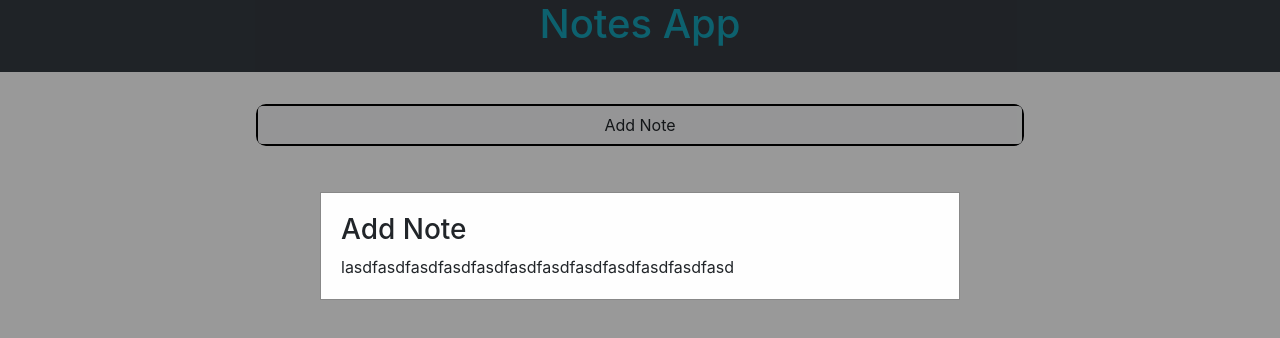
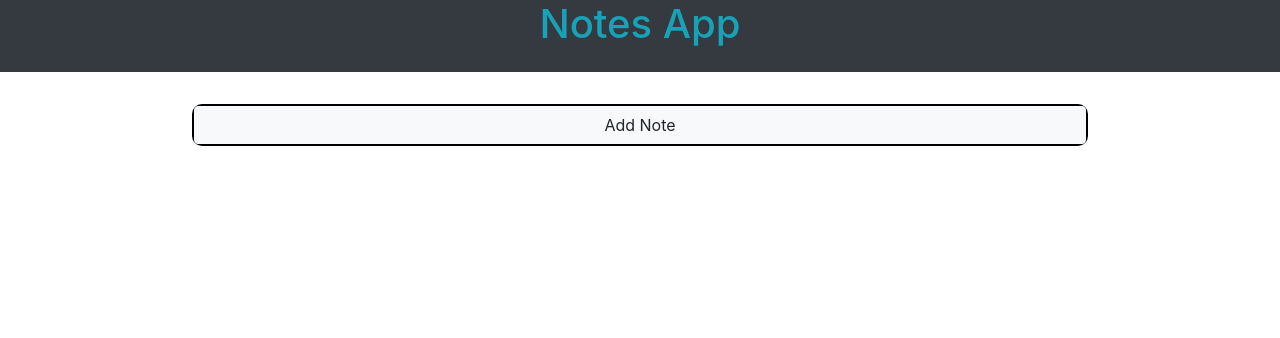
Before and after one commit to Vukosavljev/notes, a React (Create React App) app: page / in a window 1280 px wide. Shown: the top 338 px of the page. Built offline with nearby package versions, Linux system fonts and the light colour scheme; the HTML template or start-up script is replaced by a standard one.

Commit message:
Toggle modal.

```diff
--- a/src/components/addNote/AddNote.js
+++ b/src/components/addNote/AddNote.js
@@ -1,12 +1,27 @@
 import React from 'react';
 import './AddNote.scss';
 
-const AddNote = () => {
+const AddNote = ({toggleModal}) => {
+
     return (
-        <div className="underlay">
-            <div className="overlay" >
-            <h3>Add Note</h3>
-            lasdfasdfasdfasdfasdfasdfasdfasdfasdfasdfasdfasd
+        <div className="underlay" >
+            <div className="overlay row"  >
+            <img onClick={toggleModal} className="icon" alt="closing" src="https://img.icons8.com/ios-filled/50/000000/x.png" />
+
+                <form className="w-100 mt-4" >
+                    <div className="form-group">
+                        <input className="form-control" placeholder="Title" />
+                    </div>
+                    <div className="form-group">
+                        <textarea className="form-control" placeholder="Note Description" />
+                    </div>
+                    <div className="form-group">
+                        <input className="form-control" placeholder="Author" />
+                    </div>
+                    <button type="submit" className="btn btn-block btn-info">Save Note</button>
+                </form>
+
+
             </div>
         </div>
     );
--- a/src/components/addNote/AddNote.scss
+++ b/src/components/addNote/AddNote.scss
@@ -6,13 +6,25 @@
     width: 100%;
     height: 100%;
     overflow: auto;
-    background-color: rgba(0,0,0,0.4);
+    background-color: rgba(0,0,0,0.5);
 
     .overlay {
         background-color: #fefefe;
-        margin: 15% auto;
-        padding: 20px;
+        position: relative;
+        margin: 5% auto;
+        margin-top: 1rem;
+        padding: 2rem;
         border: 1px solid #888;
+        border-radius: 10px;
         width: 50%;
+
+        .icon {
+            position: absolute;
+            width: 10px;
+            height: 10px;
+            right: 2rem;
+            top: 2rem;
+            cursor: pointer;
+        }
     }
 }
--- a/src/components/main/Main.js
+++ b/src/components/main/Main.js
@@ -1,26 +1,41 @@
-import React, { userState} from 'react';
+import React, { useEffect, useState } from 'react';
 import Note from '../note/Note';
+
 import './Main.scss';
 import AddNote from '../addNote/AddNote';
 
 const Main = () => {
-    // const [notes, setNotes] = userState();
+    // const [notesState, setNotes] = useState({ notes: []});
+    const [showModal, setShowModal] = useState(false);
 
-    // fetch('http://localhost:3000/notes')
-    //     .then(res => res.json())
-    //     .then(notesRes => setNotes(notesRes));
+    function onToggleModal() {
+       setShowModal(!showModal)
+    }
+
+    // useEffect(() => {
+    //     fetch('http://localhost:3000/notes')
+    //         .then(res => res.json())
+    //         .then(notesRes => {
+    //             console.log(notesState)
+    //             // setNotes(notesRes)
+    //             console.log(notesRes)
+    //         })
+    //         .catch(err => console.log('Something went wrong', err))
+    // });
 
     return (
         <main className="main-container">
             {
-                // notes.map(note =>  <Note {...note} />)
+                // notesState.notes.map(note =>  <Note />)
+
             }
-            <AddNote />
-            <button className="btn btn-light btn-block" type="button">
+            <button className="btn btn-light btn-block" type="button" onClick={onToggleModal}>
                 Add Note
             </button>
 
-
+            {
+                showModal ? <AddNote toggleModal={onToggleModal} /> : null
+            }
         </main>
     );
 }
--- a/src/components/main/Main.scss
+++ b/src/components/main/Main.scss
@@ -1,6 +1,6 @@
 .main-container {
     margin: 2rem auto;
-    width: 60%;
+    width: 70%;
     border: 2px solid black;
     border-radius: 10px;;
 }
--- a/src/components/note/Note.js
+++ b/src/components/note/Note.js
@@ -1,9 +1,9 @@
 import React from 'react';
 
-const Note = ({title, date, body, author, status}) => {
+const Note = () => {
     return (
         <div>
-            {title}
+            asdf
         </div>
     );
 }
```
